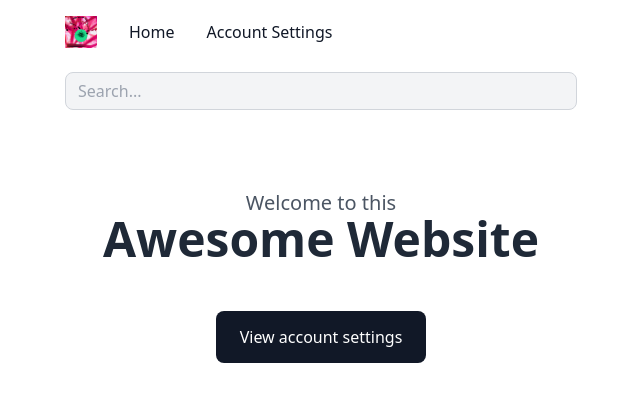
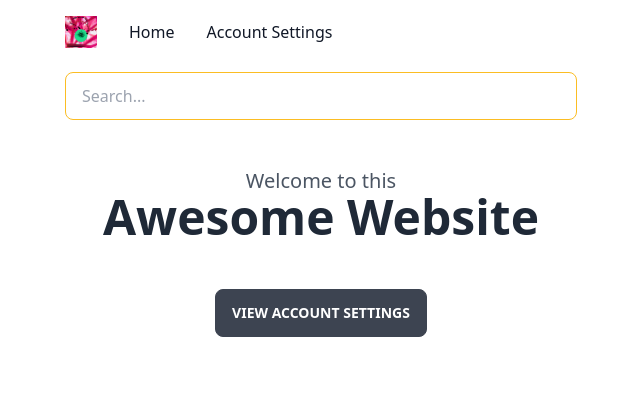
Before and after one commit to mingderwang/nextjs-getLayout, a Next.js app: page / in a window 1280 px wide. Shown: the top 402 px of the page, without its empty margins (319-959 px from the left). Built offline with nearby package versions, Linux system fonts and the light colour scheme.

Commit message:
change to use daisyUI, button, input

```diff
--- a/components/SiteLayout.js
+++ b/components/SiteLayout.js
@@ -19,8 +19,9 @@ const SiteLayout = ({ children }) => (
             </div>
             <div className="mt-2">
               <input
-                className="block w-full border border-gray-300 rounded-lg bg-gray-100 px-3 py-2 leading-tight focus:outline-none focus:border-gray-600 focus:bg-white"
+                type="text"
                 placeholder="Search..."
+                class="input input-bordered input-warning w-full"
               />
             </div>
           </nav>
@@ -31,6 +32,6 @@ const SiteLayout = ({ children }) => (
   </div>
 );
 
-export const getLayout = page => <SiteLayout>{page}</SiteLayout>;
+export const getLayout = (page) => <SiteLayout>{page}</SiteLayout>;
 
 export default SiteLayout;
--- a/pages/index.js
+++ b/pages/index.js
@@ -1,8 +1,8 @@
-import Link from 'next/link'
-import { getLayout } from '../components/SiteLayout'
+import Link from "next/link";
+import { getLayout } from "../components/SiteLayout";
 
 const Index = () => (
-  <div className="mt-8 max-w-xl mx-auto px-8">
+  <div className="flex-container">
     <h1 className="text-center">
       <span className="block text-xl text-gray-600 leading-tight">
         Welcome to this
@@ -13,14 +13,12 @@ const Index = () => (
     </h1>
     <div className="mt-12 text-center">
       <Link href="/account-settings/basic-information">
-        <a className="inline-block bg-gray-900 hover:bg-gray-800 text-white font-medium rounded-lg px-6 py-4 leading-tight">
-          View account settings
-        </a>
+        <a className="btn">View account settings</a>
       </Link>
     </div>
   </div>
-)
+);
 
-Index.getLayout = getLayout
+Index.getLayout = getLayout;
 
-export default Index
+export default Index;
```
